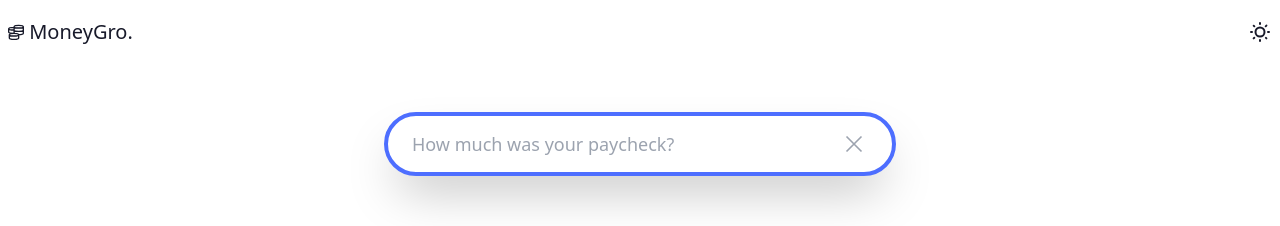
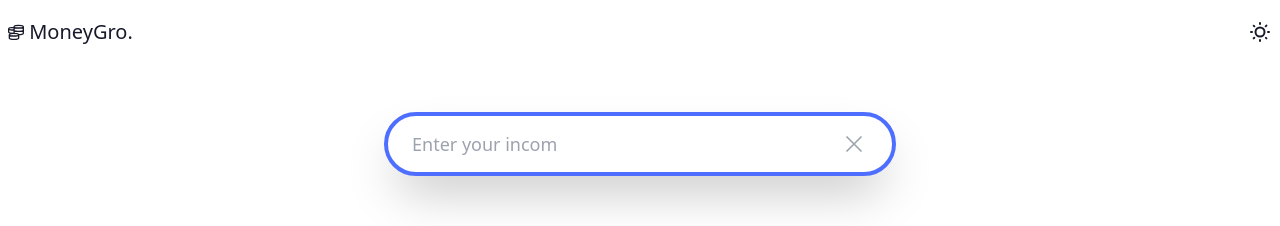
Before and after one commit to stevexero/MoneyGro, a React (Vite) app: page / in a window 1280 px wide. Shown: the top 226 px of the page. Built offline with nearby package versions, Linux system fonts and the light colour scheme.

Commit message:
Implemented initial amount state

```diff
--- a/package.json
+++ b/package.json
@@ -12,7 +12,8 @@
   "dependencies": {
     "react": "^18.3.1",
     "react-dom": "^18.3.1",
-    "react-icons": "^5.2.1"
+    "react-icons": "^5.2.1",
+    "zustand": "^4.5.4"
   },
   "devDependencies": {
     "@types/react": "^18.3.3",
--- a/src/App.jsx
+++ b/src/App.jsx
@@ -4,11 +4,15 @@ import { FaPercent } from 'react-icons/fa6';
 import { TbLockDollar } from 'react-icons/tb';
 import { CgRename } from 'react-icons/cg';
 import { FaTimes } from 'react-icons/fa';
+import useInputsStore from './store';
 import Navbar from './components/Navbar';
+import AnimatedInput from './components/AnimatedInput';
 
 function App() {
+  const initialAmount = useInputsStore((state) => state.initialAmount);
+
   const [inputs, setInputs] = useState({
-    initialAmount: '',
+    // initialAmount: '',
     dreams: 10,
     freedom: 10,
     knowledge: 10,
@@ -180,12 +184,12 @@ function App() {
     }
   };
 
-  const handleResetClick = () => {
-    setInputs((prevInputs) => ({
-      ...prevInputs,
-      initialAmount: '',
-    }));
-  };
+  // const handleResetClick = () => {
+  //   setInputs((prevInputs) => ({
+  //     ...prevInputs,
+  //     initialAmount: '',
+  //   }));
+  // };
 
   useEffect(() => {
     setTotalDeductions(
@@ -194,12 +198,14 @@ function App() {
         return (
           acc +
           (curr.type === 'percentage'
-            ? (inputs.initialAmount * deductionValue) / 100
+            ? // ? (inputs.initialAmount * deductionValue) / 100
+              (initialAmount * deductionValue) / 100
             : deductionValue)
         );
       }, 0)
     );
-  }, [deductions, inputs.initialAmount]);
+    // }, [deductions, inputs.initialAmount]);
+  }, [deductions, initialAmount]);
 
   useEffect(() => {
     setNecessities(
@@ -224,22 +230,28 @@ function App() {
   ]);
 
   useEffect(() => {
-    const initialAmount = parseFloat(inputs.initialAmount || 0);
-    const amountLeftAfterDeductions = initialAmount - totalDeductions;
+    // const initialAmount = parseFloat(inputs.initialAmount || 0);
+    // const initialAmount = parseFloat(initialAmount || 0);
+    const initialAmt = parseFloat(initialAmount || 0);
+    // const amountLeftAfterDeductions = initialAmount - totalDeductions;
+    const amountLeftAfterDeductions = initialAmt - totalDeductions;
     setDistributableAmount(amountLeftAfterDeductions);
-  }, [totalDeductions, inputs.initialAmount]);
+    // }, [totalDeductions, inputs.initialAmount]);
+  }, [totalDeductions, initialAmount]);
 
   return (
     <div className='container mx-auto px-4 md:px-0 overflow-x-hidden'>
       <Navbar />
       <div className='container flex flex-col items-center mt-12'>
-        <label className='relative block w-full max-w-lg'>
+        <AnimatedInput />
+        {/* <label className='relative block w-full max-w-lg'>
           <input
             type='number'
             name='initialAmount'
             id='initialAmount'
             value={inputs.initialAmount}
             placeholder='How much was your paycheck?'
+            // placeholder={displayedText}
             onChange={handleChange}
             className='input input-lg input-bordered border-4 input-primary w-full max-w-lg rounded-full shadow-2xl focus:shadow-2xl'
           />
@@ -252,7 +264,7 @@ function App() {
               onClick={handleResetClick}
             />
           </span>
-        </label>
+        </label> */}
 
         {/* USER DEDUCTIONS */}
         <div className='mt-16 w-full flex flex-col items-center'>
@@ -281,13 +293,15 @@ function App() {
               </label> */}
                 <div className='flex flex-row items-center'>
                   <div
-                    className={`${inputs.initialAmount <= 0 && 'hover:cursor-not-allowed opacity-50'} mt-[0.27rem]`}
+                    // className={`${inputs.initialAmount <= 0 && 'hover:cursor-not-allowed opacity-50'} mt-[0.27rem]`}
+                    className={`${initialAmount <= 0 && 'hover:cursor-not-allowed opacity-50'} mt-[0.27rem]`}
                   >
                     <button
                       className='btn btn-circle btn-sm btn-outline btn-secondary tooltip tooltip-right'
                       data-tip='Rename Deduction'
                       onClick={() => renameDeduction(index)}
-                      disabled={inputs.initialAmount <= 0}
+                      // disabled={inputs.initialAmount <= 0}
+                      disabled={initialAmount <= 0}
                     >
                       <CgRename
                         className='ml-[0.35rem] mt-[0.075rem]'
@@ -304,7 +318,8 @@ function App() {
                       className='grow w-full'
                       placeholder='0'
                       onChange={(event) => handleDeductionChange(index, event)}
-                      disabled={inputs.initialAmount <= 0}
+                      // disabled={inputs.initialAmount <= 0}
+                      disabled={initialAmount <= 0}
                     />
                     <span>
                       {deduction.type === 'fixed' ? (
@@ -322,27 +337,29 @@ function App() {
                     <span
                       className='tooltip tooltip-right'
                       data-tip={
-                        inputs.initialAmount <= 0
-                          ? null
-                          : 'Fixed Amount Deduction'
+                        // inputs.initialAmount <= 0
+                        initialAmount <= 0 ? null : 'Fixed Amount Deduction'
                       }
                     >
                       <TbLockDollar
                         className={`${
                           deduction.type === 'fixed'
                             ? `${
-                                inputs.initialAmount <= 0
+                                // inputs.initialAmount <= 0
+                                initialAmount <= 0
                                   ? 'text-secondary opacity-50 hover:cursor-not-allowed'
                                   : 'text-primary'
                               }`
-                            : inputs.initialAmount <= 0
+                            : // : inputs.initialAmount <= 0
+                              initialAmount <= 0
                               ? 'text-secondary dark:opacity-50 hover:cursor-not-allowed'
                               : 'text-secondary dark:opacity-50 hover:cursor-pointer'
                         } duration-200`}
                         onClick={
                           deduction.type === 'fixed'
                             ? null
-                            : inputs.initialAmount <= 0
+                            : // : inputs.initialAmount <= 0
+                              initialAmount <= 0
                               ? null
                               : () => handleDeductionTypeToggle(index)
                         }
@@ -354,31 +371,34 @@ function App() {
                       className='toggle toggle-secondary ml-4 rounded-full custom-toggle-duration'
                       checked={deduction.type === 'percentage'}
                       onChange={() => handleDeductionTypeToggle(index)}
-                      disabled={inputs.initialAmount <= 0}
+                      // disabled={inputs.initialAmount <= 0}
+                      disabled={initialAmount <= 0}
                     />
                     <span
                       className='tooltip tooltip-right ml-4'
                       data-tip={
-                        inputs.initialAmount <= 0
-                          ? null
-                          : 'Percentage Deduction'
+                        // inputs.initialAmount <= 0
+                        initialAmount <= 0 ? null : 'Percentage Deduction'
                       }
                     >
                       <FaPercent
                         className={`${
                           deduction.type === 'fixed'
                             ? `${
-                                inputs.initialAmount <= 0
+                                // inputs.initialAmount <= 0
+                                initialAmount <= 0
                                   ? 'text-secondary dark:opacity-50 hover:cursor-not-allowed'
                                   : 'text-secondary dark:opacity-50 hover:cursor-pointer'
                               }`
-                            : inputs.initialAmount <= 0
+                            : // : inputs.initialAmount <= 0
+                              initialAmount <= 0
                               ? 'text-secondary opacity-50 hover:cursor-not-allowed'
                               : 'text-primary'
                         } duration-200`}
                         onClick={
                           deduction.type === 'fixed'
-                            ? inputs.initialAmount <= 0
+                            ? // ? inputs.initialAmount <= 0
+                              initialAmount <= 0
                               ? null
                               : () => handleDeductionTypeToggle(index)
                             : null
@@ -423,7 +443,8 @@ function App() {
                     {deductions.map((deduction, index) => {
                       const deductionAmount =
                         deduction.type === 'percentage'
-                          ? (inputs.initialAmount * deduction.value) / 100
+                          ? // ? (inputs.initialAmount * deduction.value) / 100
+                            (initialAmount * deduction.value) / 100
                           : deduction.value || 0;
                       return (
                         <li
@@ -477,10 +498,13 @@ function App() {
                 <div className='card-actions justify-end'>
                   <div>
                     $&nbsp;
-                    {(
-                      (inputs.initialAmount - totalDeductions) *
+                    {
+                      // (inputs.initialAmount - totalDeductions) *
+                      (
+                        (initialAmount - totalDeductions) *
                         (inputs.freedom * 0.01)
-                    ).toFixed(2)}
+                      ).toFixed(2)
+                    }
                   </div>
                 </div>
               </div>
@@ -505,10 +529,13 @@ function App() {
                 <div className='card-actions justify-end'>
                   <div>
                     $&nbsp;
-                    {(
-                      (inputs.initialAmount - totalDeductions) *
+                    {
+                      // (inputs.initialAmount - totalDeductions) *
+                      (
+                        (initialAmount - totalDeductions) *
                         (inputs.dreams * 0.01)
-                    ).toFixed(2)}
+                      ).toFixed(2)
+                    }
                   </div>
                 </div>
               </div>
@@ -533,10 +560,13 @@ function App() {
                 <div className='card-actions justify-end'>
                   <div>
                     $&nbsp;
-                    {(
-                      (inputs.initialAmount - totalDeductions) *
+                    {
+                      // (inputs.initialAmount - totalDeductions) *
+                      (
+                        (initialAmount - totalDeductions) *
                         (inputs.generosity * 0.01)
-                    ).toFixed(2)}
+                      ).toFixed(2)
+                    }
                   </div>
                 </div>
               </div>
@@ -561,10 +591,13 @@ function App() {
                 <div className='card-actions justify-end'>
                   <div>
                     $&nbsp;
-                    {(
-                      (inputs.initialAmount - totalDeductions) *
+                    {
+                      // (inputs.initialAmount - totalDeductions) *
+                      (
+                        (initialAmount - totalDeductions) *
                         (inputs.knowledge * 0.01)
-                    ).toFixed(2)}
+                      ).toFixed(2)
+                    }
                   </div>
                 </div>
               </div>
@@ -589,10 +622,13 @@ function App() {
                 <div className='card-actions justify-end'>
                   <div>
                     $&nbsp;
-                    {(
-                      (inputs.initialAmount - totalDeductions) *
+                    {
+                      // (inputs.initialAmount - totalDeductions) *
+                      (
+                        (initialAmount - totalDeductions) *
                         (inputs.joy * 0.01)
-                    ).toFixed(2)}
+                      ).toFixed(2)
+                    }
                   </div>
                 </div>
               </div>
@@ -638,10 +674,13 @@ function App() {
                     </div>
                     <div>
                       $&nbsp;
-                      {(
-                        (inputs.initialAmount - totalDeductions) *
+                      {
+                        // (inputs.initialAmount - totalDeductions) *
+                        (
+                          (initialAmount - totalDeductions) *
                           (jar.value * 0.01)
-                      ).toFixed(2)}
+                        ).toFixed(2)
+                      }
                     </div>
                   </div>
                 </div>
@@ -806,7 +845,8 @@ function App() {
                 $&nbsp;
                 {(
                   necessities *
-                  (inputs.initialAmount - totalDeductions) *
+                  // (inputs.initialAmount - totalDeductions) *
+                  (initialAmount - totalDeductions) *
                   0.01
                 ).toFixed(2)}
               </div>
--- /dev/null
+++ b/src/components/AnimatedInput.jsx
@@ -0,0 +1,89 @@
+import { useState, useEffect, useMemo } from 'react';
+import { GrClose } from 'react-icons/gr';
+import useInputsStore from '../store';
+
+const AnimatedInput = () => {
+  const initialAmount = useInputsStore((state) => state.initialAmount);
+  const setinitialAmount = useInputsStore((state) => state.setinitialAmount);
+
+  const [displayedText, setDisplayedText] = useState('');
+  const [isDeleting, setIsDeleting] = useState(false);
+  const [loopIndex, setLoopIndex] = useState(0);
+  const [charIndex, setCharIndex] = useState(0);
+  const [typingSpeed, setTypingSpeed] = useState(75);
+
+  const placeholders = useMemo(
+    () => [
+      'How much was your paycheck?',
+      'Enter your income.',
+      'What did you earn this month?',
+      'Input your salary amount.',
+      'How much money did you make?',
+      'Enter your total earnings.',
+      'What’s your monthly income?',
+      'How much did you get paid?',
+      'Input your paycheck amount.',
+      'How much did you bring home?',
+    ],
+    []
+  );
+
+  const handleChange = (e) => {
+    setinitialAmount(e.target.value);
+  };
+
+  const handleResetClick = () => {
+    setinitialAmount('');
+  };
+
+  useEffect(() => {
+    const handleTyping = () => {
+      const currentText = placeholders[loopIndex];
+      if (isDeleting) {
+        setDisplayedText(currentText.substring(0, charIndex - 1));
+        setCharIndex((prevIndex) => prevIndex - 1);
+        setTypingSpeed(25);
+      } else {
+        setDisplayedText(currentText.substring(0, charIndex + 1));
+        setCharIndex((prevIndex) => prevIndex + 1);
+        setTypingSpeed(75);
+      }
+
+      if (!isDeleting && charIndex === currentText.length) {
+        setTimeout(() => setIsDeleting(true), 1000);
+      } else if (isDeleting && charIndex === 0) {
+        setIsDeleting(false);
+        setLoopIndex((prevIndex) => (prevIndex + 1) % placeholders.length);
+      }
+    };
+
+    const typingInterval = setTimeout(handleTyping, typingSpeed);
+
+    return () => clearTimeout(typingInterval);
+  }, [charIndex, isDeleting, loopIndex, placeholders, typingSpeed]);
+
+  return (
+    <label className='relative block w-full max-w-lg'>
+      <input
+        type='number'
+        name='initialAmount'
+        id='initialAmount'
+        value={initialAmount}
+        placeholder={displayedText}
+        onChange={handleChange}
+        className='input input-lg input-bordered border-4 input-primary w-full max-w-lg rounded-full shadow-2xl focus:shadow-2xl'
+      />
+      <span
+        className='absolute inset-y-0 right-0 flex items-center mr-8 tooltip tooltip-right'
+        data-tip='Clear Salary'
+      >
+        <GrClose
+          className='w-5 h-5 text-gray-400 hover:cursor-pointer hover:text-secondary'
+          onClick={handleResetClick}
+        />
+      </span>
+    </label>
+  );
+};
+
+export default AnimatedInput;
--- /dev/null
+++ b/src/store.js
@@ -0,0 +1,8 @@
+import { create } from 'zustand';
+
+const useInputsStore = create((set) => ({
+  initialAmount: '',
+  setinitialAmount: (amt) => set({ initialAmount: amt }),
+}));
+
+export default useInputsStore;
```
Also changed, not shown: 1 other file (tests, documents, lock files or other folders). Lines whose indentation alone changed are shown as unchanged.
